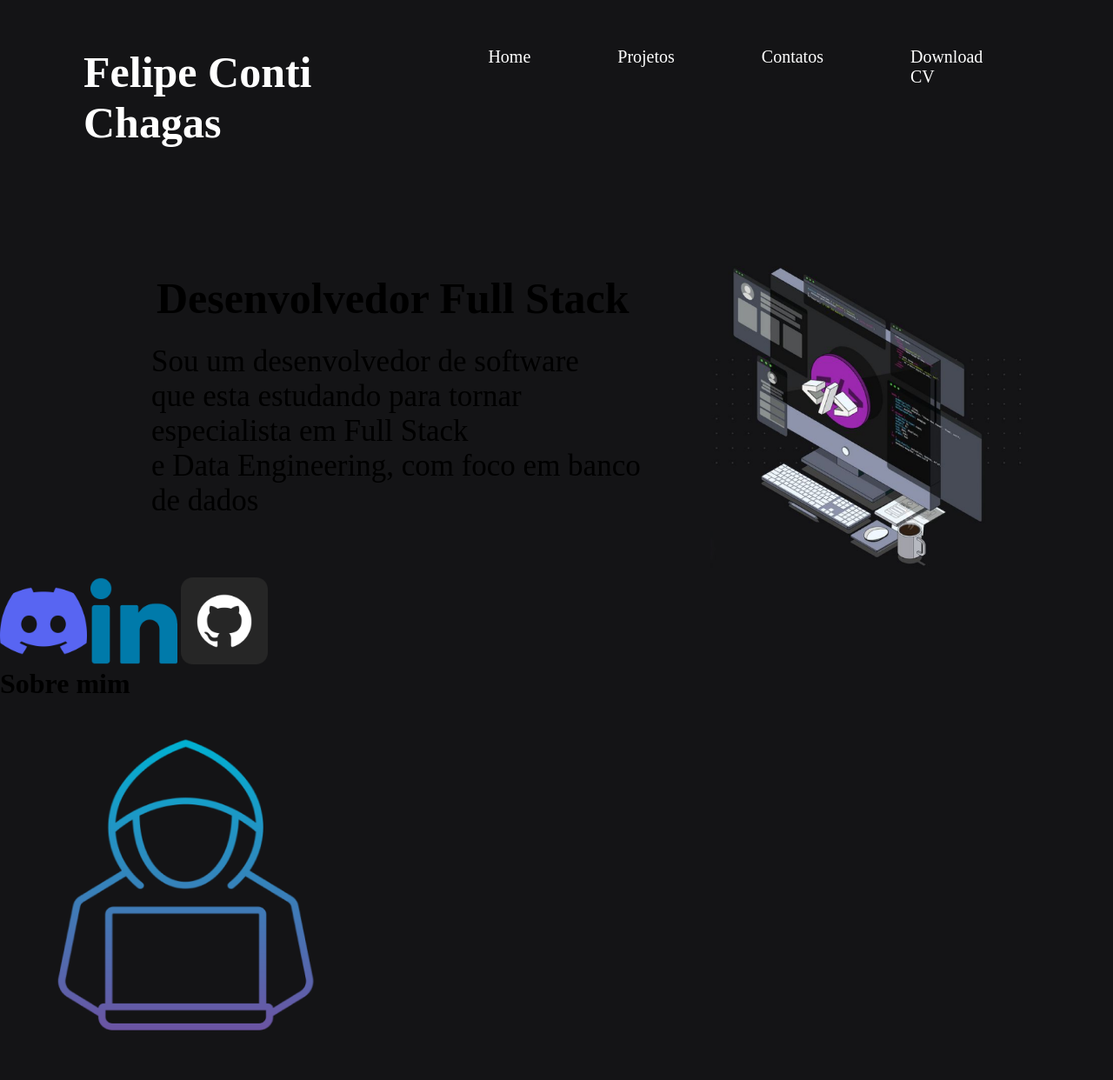
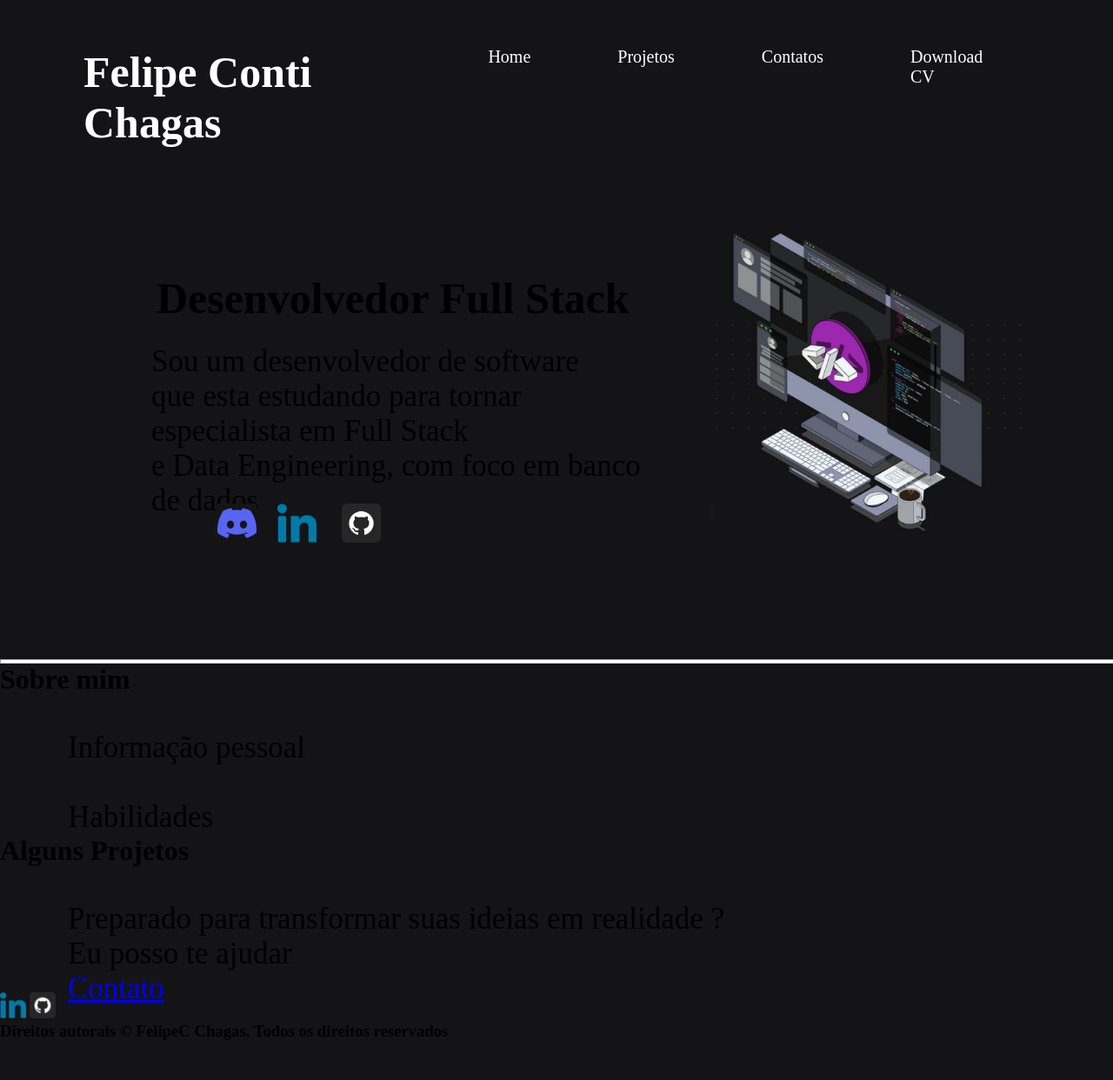
Before and after one commit to felipe0cchagas/Meu-Portifolio, a plain HTML site: page index.html in a window 1280 px wide. Shown: the top 1242 px of the page at 87% size. After the commit the page ends 1197 px from the top, so only its background shows below. Drawn offline with Linux system fonts and the light colour scheme.

Commit message:
Fazendo algumas alterações no codigo

```diff
--- a/css/styles.css
+++ b/css/styles.css
@@ -57,5 +57,26 @@ p{
 }
 
 img{
-    margin-top: -150px;
+    margin-top: -190px;
 }
+
+.edit-2{
+    margin-top: -100px;
+}
+
+.nav-bar-dlg-2{
+    margin-top: -150;
+    margin-left: 250px;
+
+}
+
+.nav-bar-dlg{
+padding-right: 5px;
+margin-left: 20px;
+
+}
+
+hr{
+    margin-top: 130px;
+    background: white;
+}
--- a/index.html
+++ b/index.html
@@ -30,17 +30,19 @@
         <img src="./assets/images/Captura de tela.png" width="520px" height="520px">
     </div>
 
-    <div>
-        <a href="#"><img src="./assets/images/discord.png" width="100px" height="100px"></a>
-        <a href="#"><img src="./assets/images/linkedin.png" width="100px" height="100px"></a>
-        <a href="#"><img src="./assets/images/github.png" width="100px" height="100px"></a>
+    <div class="edit-2">
+        <a href="#" class="nav-bar-dlg-2"><img src="./assets/images/discord.png" width="45px" height="45px"></a>
+        <a href="#" class="nav-bar-dlg"><img src="./assets/images/linkedin.png" width="45px" height="45px"></a>
+        <a href="#"class="nav-bar-dlg"><img src="./assets/images/github.png" width="45px" height="45px"></a>
     </div>
 
-    <div>
+    <hr size="5" width="100%">
+
+    <div id="sb">
         <h1>Sobre mim</h1>
         <p>Informação pessoal</p>
         <p>Habilidades</p>
-        <img src="./assets/images/Captura de tela User.png"  width="420px" height="420px">
+
     </div>
 
 
@@ -53,11 +55,11 @@
         </p>
     </div>
 
-    <div>
+    <footer>
         <img src="./assets/images/linkedin.png" width="30px" height="30px">
         <img src="./assets/images/github.png" width="30px" height="30px">
         <h3>Direitos autorais  © FelipeC Chagas. Todos os direitos reservados</h3>
-    </div>
+    </footer>
 
 
 </body>
```
